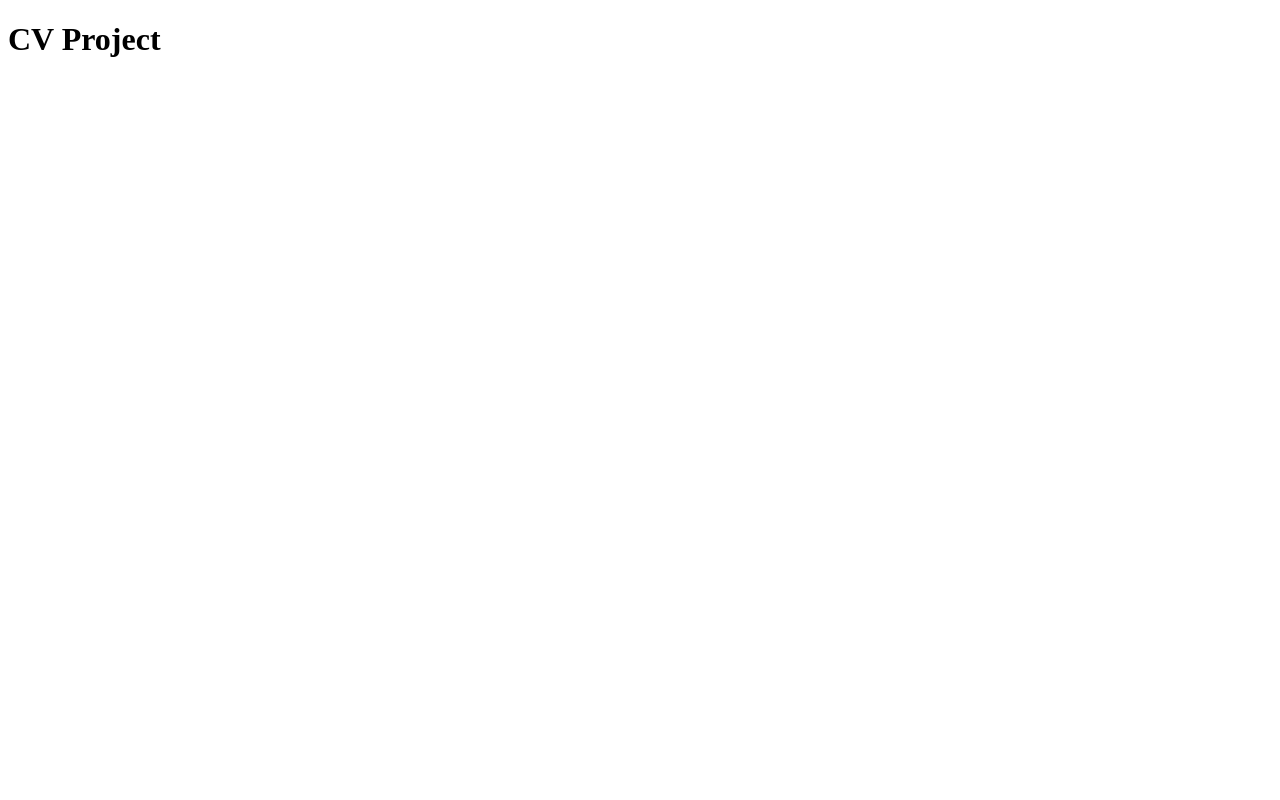
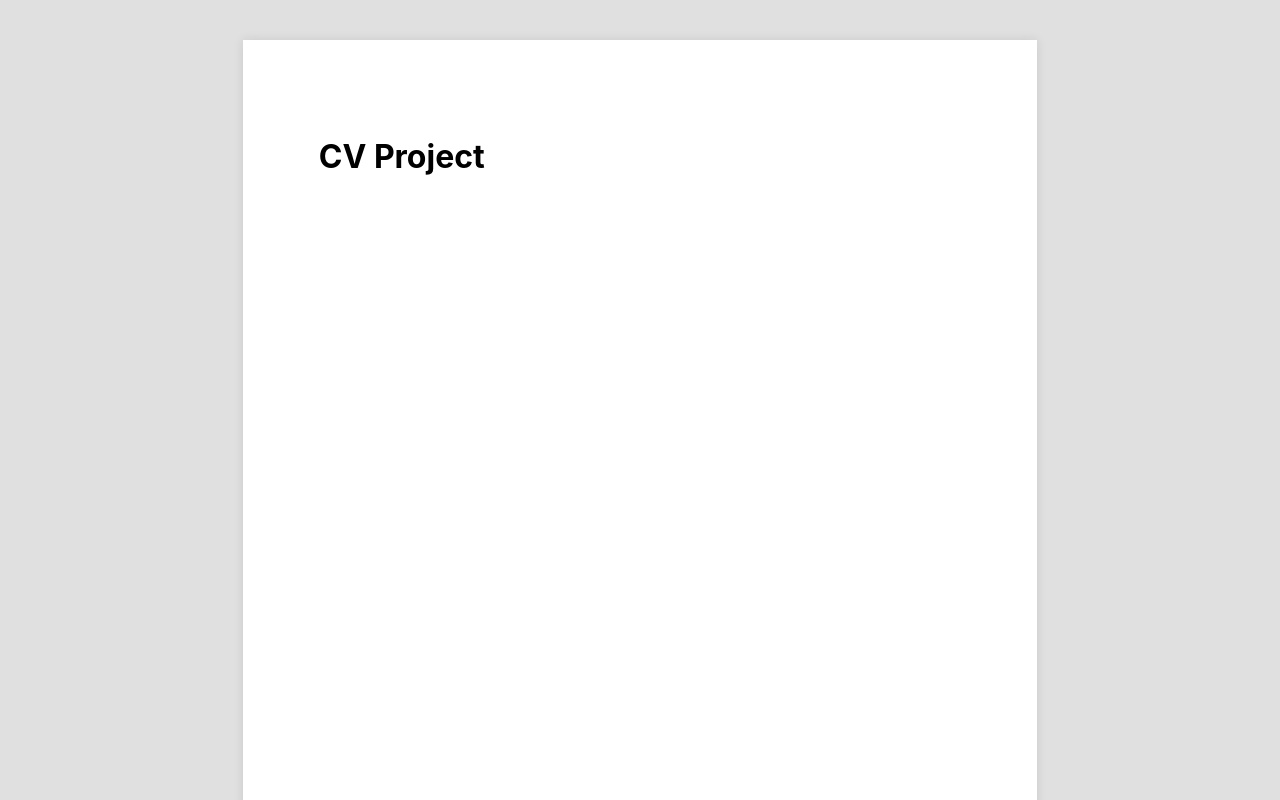
Before and after one commit to ddianasm/cv-viewer-claudette, a React (Vite) app: page / in a window 1280 px wide. Shown: the top 800 px of the page. Built offline with nearby package versions, Linux system fonts and the light colour scheme.

Commit message:
feat: add base A4 layout and SCSS variables

```diff
--- a/src/App.jsx
+++ b/src/App.jsx
@@ -1,6 +1,6 @@
 function App() {
   return (
-    <div>
+    <div className="cv-container">
       <h1>CV Project</h1>
     </div>
   );
--- a/src/main.jsx
+++ b/src/main.jsx
@@ -1,6 +1,7 @@
 import { StrictMode } from "react";
 import { createRoot } from "react-dom/client";
 import App from "@/App.jsx";
+import "@/styles/main.scss";
 
 createRoot(document.getElementById("root")).render(
   <StrictMode>
--- a/src/styles/_variables.scss
+++ b/src/styles/_variables.scss
@@ -0,0 +1,6 @@
+$bg-color: #e0e0e0;
+$white: #ffffff;
+$shadow: 0 0 10px rgba(0, 0, 0, 0.1);
+
+$a4-width: 210mm;
+$a4-height: 297mm;
--- /dev/null
+++ b/src/styles/main.scss
@@ -0,0 +1,21 @@
+@use 'variables' as *;
+
+body {
+  margin: 0;
+  padding: 0;
+  background-color: $bg-color;
+  font-family: 'Inter', sans-serif;
+  display: flex;
+  justify-content: center;
+  padding-top: 40px;
+  padding-bottom: 40px;
+}
+
+.cv-container {
+  width: $a4-width;
+  min-height: $a4-height;
+  background-color: $white;
+  box-shadow: $shadow;
+  padding: 20mm;
+  box-sizing: border-box;
+}
```
